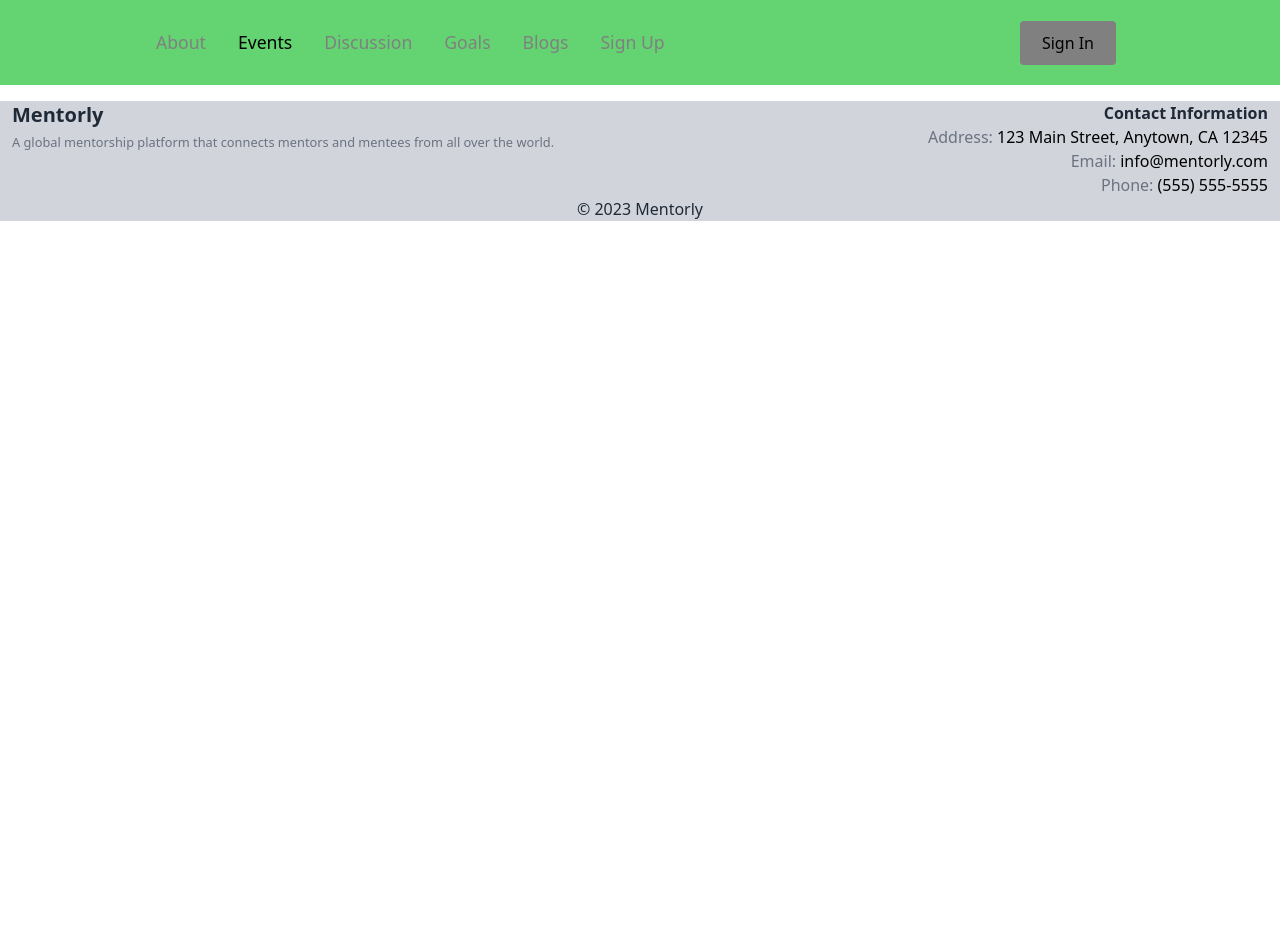
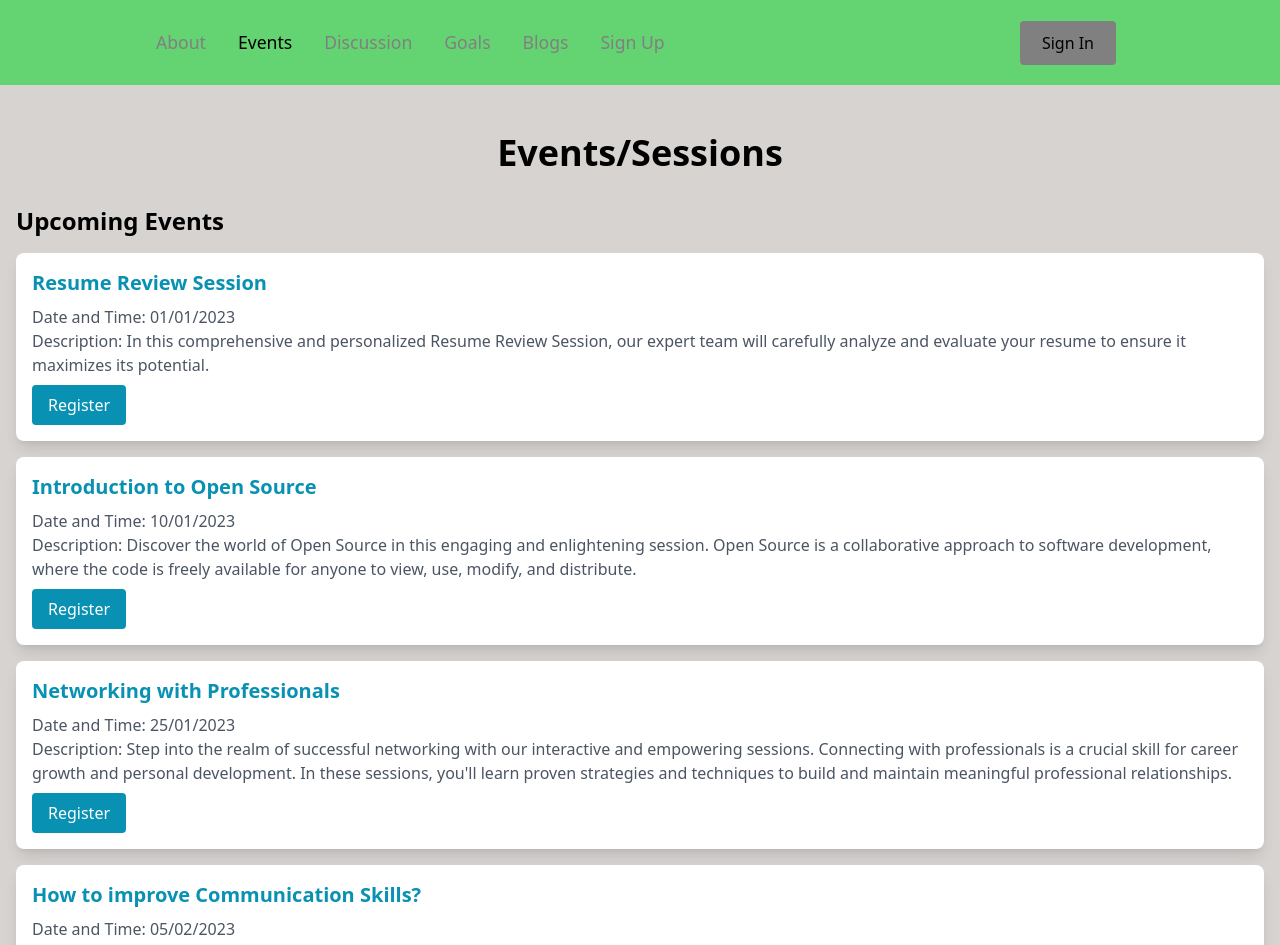
Before and after one commit to AnupK1234/Mentorly, a React (Create React App) app: page /events in a window 1280 px wide. Shown: the top 945 px of the page. Before the commit the page ends 800 px from the top, so only its background shows below. Built offline with nearby package versions, Linux system fonts and the light colour scheme.

Commit message:
Added Events and Blogs Page

```diff
--- a/src/App.js
+++ b/src/App.js
@@ -3,6 +3,7 @@ import Home from "./components/home";
 import Navbar from "./components/navbar";
 import Footer from "./components/footer";
 import Blog from "./components/blog";
+import Event from "./components/event";
 
 function App() {
   return (
@@ -12,6 +13,7 @@ function App() {
         <Routes>
           <Route path="/" element={<Home/>} exact/>
           <Route path="/blogs" element={<Blog/>} exact/>
+          <Route path="/events" element={<Event/>} exact/>
         </Routes>
       <Footer/>
       </BrowserRouter>
--- /dev/null
+++ b/src/components/event.js
@@ -0,0 +1,58 @@
+import React from "react";
+
+const Event = () => {
+  const events = [
+    {
+      title: "Resume Review Session",
+      date: "01/01/2023",
+      description: "In this comprehensive and personalized Resume Review Session, our expert team will carefully analyze and evaluate your resume to ensure it maximizes its potential.",
+    },
+    {
+      title: "Introduction to Open Source",
+      date: "10/01/2023",
+      description: "Discover the world of Open Source in this engaging and enlightening session. Open Source is a collaborative approach to software development, where the code is freely available for anyone to view, use, modify, and distribute.",
+    },
+    {
+      title: "Networking with Professionals",
+      date: "25/01/2023",
+      description: "Step into the realm of successful networking with our interactive and empowering sessions. Connecting with professionals is a crucial skill for career growth and personal development. In these sessions, you'll learn proven strategies and techniques to build and maintain meaningful professional relationships.",
+    },
+    {
+        title: "How to improve Communication Skills?",
+        date: "05/02/2023",
+        description: "Unlock the power of effective communication with our dynamic and transformative training sessions. In today's fast-paced world, strong communication skills are essential for personal and professional success. In these sessions, you'll gain valuable insights into various communication styles, active listening techniques, and body language cues to enhance your ability to convey ideas confidently and empathetically.",
+    },
+    {
+        title: "Tech Talks",
+        date: "15/02/2023",
+        description: "Dive into the exciting world of technology with our thought-provoking and informative Tech Talks sessions. Designed for tech enthusiasts and professionals alike, these sessions cover a wide range of cutting-edge topics, trends, and innovations in the tech industry. ",
+    }
+  ];
+
+  const handleRegistration = (eventName) => {
+    // Show an alert with the text "Registration Successful for event.title"
+    alert(`Registration Successful for ${eventName}`);
+  };
+
+  return (
+    <div className="bg-stone-300 min-h-screen">
+      <div className="container mx-auto p-4">
+        <h1 className="text-4xl font-bold text-center text-black mt-8">Events/Sessions</h1>
+
+        <h2 className="text-2xl font-bold text-black mt-8">Upcoming Events</h2>
+        {
+          events.map(event => (
+            <div className="event bg-white rounded-lg shadow-lg p-4 mt-4">
+              <h3 className="event-name text-xl font-bold mb-2 text-cyan-600">{event.title}</h3>
+              <p className="event-time text-gray-600">Date and Time: {event.date}</p>
+              <p className="event-location text-gray-600">Description: {event.description}</p>
+              <button className="btn-register bg-cyan-600 text-white px-4 py-2 rounded mt-2" onClick={() => handleRegistration(event.title)}>Register</button>
+            </div>
+          ))
+        }
+      </div>
+    </div>
+  );
+};
+
+export default Event;
```
